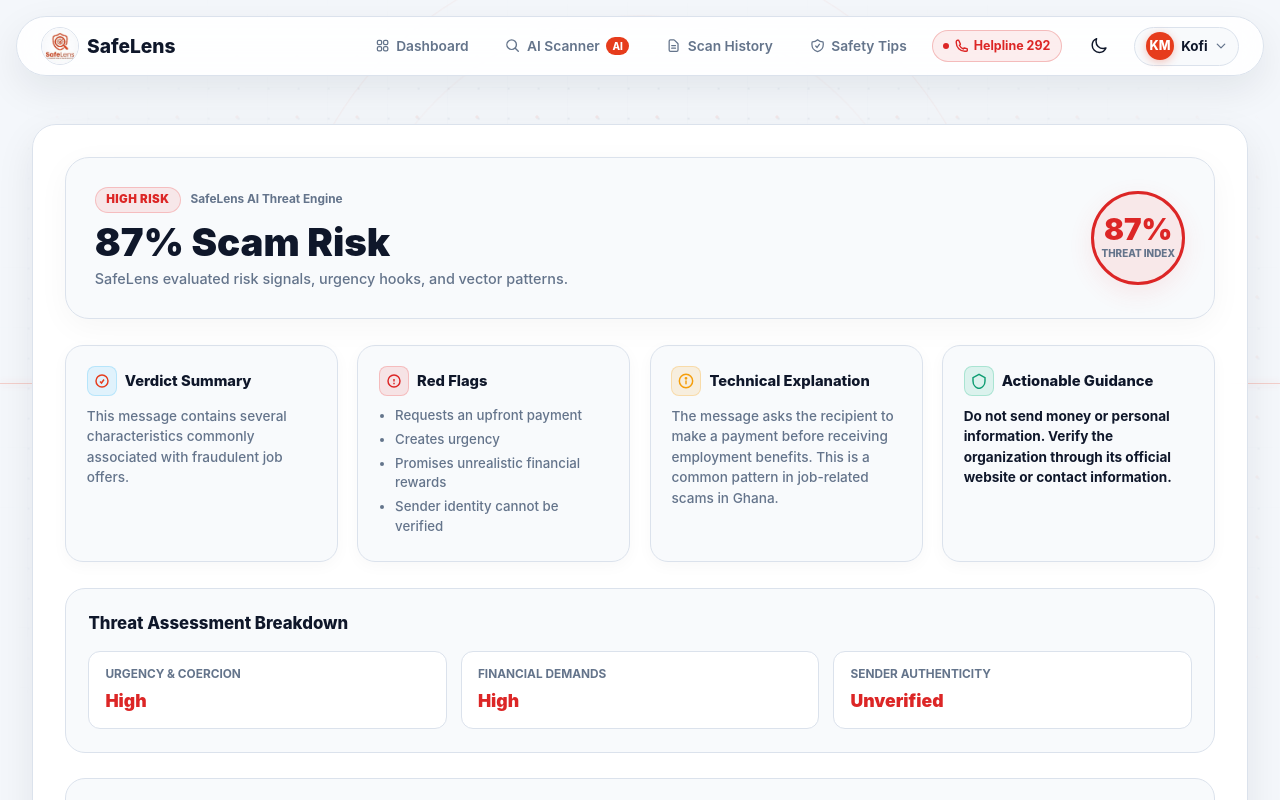
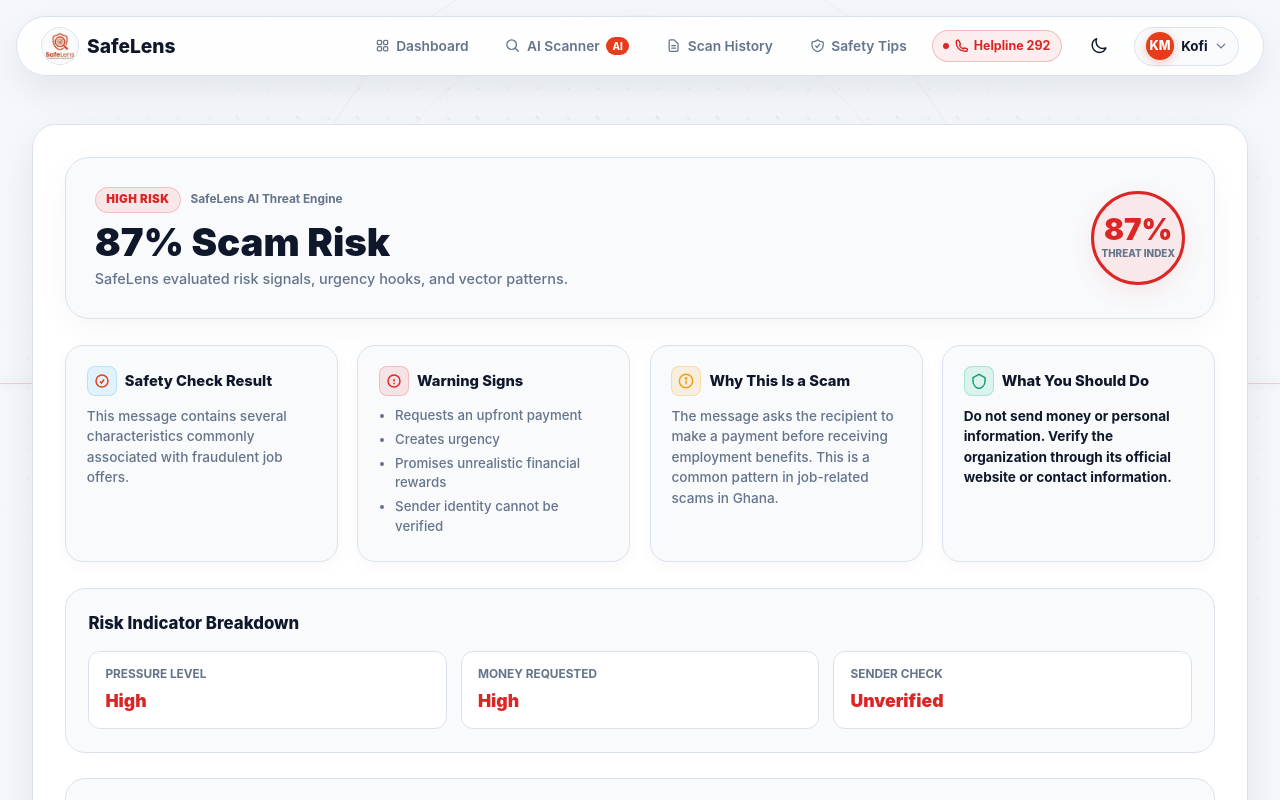
Before and after one commit to agudu50/SafeLens, a React (Vite) app in the folder client/: page /results/1 in a window 1280 px wide. Both pictures are taken after a click on the button "Quick Demo Login (Kofi Mensah)". Shown: the top 800 px of the page. Built offline with nearby package versions, Linux system fonts and the light colour scheme.

Commit message:
enhanced the safetytip page

```diff
--- a/client/src/pages/Results.jsx
+++ b/client/src/pages/Results.jsx
@@ -146,7 +146,7 @@
         {/* 4 Core Analysis Cards */}
         <div style={{ display: 'grid', gridTemplateColumns: 'repeat(auto-fit, minmax(220px, 1fr))', gap: '1.2rem', marginBottom: '1.6rem' }}>
 
-          {/* Card 1: Verdict Summary */}
+          {/* Card 1: Safety Check Result */}
           <div className="dash-stat-card" style={{ background: 'var(--surface-alt)', border: '1px solid var(--border)', borderRadius: '18px', padding: '1.3rem' }}>
             <div style={{ display: 'flex', alignItems: 'center', gap: '0.5rem', marginBottom: '0.6rem' }}>
               <div style={{ width: '30px', height: '30px', borderRadius: '8px', background: 'rgba(56, 189, 248, 0.12)', border: '1px solid rgba(56, 189, 248, 0.25)', display: 'grid', placeItems: 'center', color: 'var(--primary)' }}>
@@ -155,7 +155,7 @@
                 </svg>
               </div>
               <h3 style={{ margin: 0, fontSize: '0.92rem', fontWeight: 850, color: 'var(--text)' }}>
-                Verdict Summary
+                Safety Check Result
               </h3>
             </div>
             <p style={{ margin: 0, fontSize: '0.85rem', color: 'var(--muted)', lineHeight: 1.5, fontWeight: 500 }}>
@@ -163,7 +163,7 @@
             </p>
           </div>
 
-          {/* Card 2: Red Flags */}
+          {/* Card 2: Warning Signs */}
           <div className="dash-stat-card" style={{ background: 'var(--surface-alt)', border: '1px solid var(--border)', borderRadius: '18px', padding: '1.3rem' }}>
             <div style={{ display: 'flex', alignItems: 'center', gap: '0.5rem', marginBottom: '0.6rem' }}>
               <div style={{ width: '30px', height: '30px', borderRadius: '8px', background: 'rgba(239, 68, 68, 0.12)', border: '1px solid rgba(239, 68, 68, 0.25)', display: 'grid', placeItems: 'center', color: 'var(--danger)' }}>
@@ -172,7 +172,7 @@
                 </svg>
               </div>
               <h3 style={{ margin: 0, fontSize: '0.92rem', fontWeight: 850, color: 'var(--text)' }}>
-                Red Flags
+                Warning Signs
               </h3>
             </div>
             <ul style={{ paddingLeft: '1rem', margin: 0, fontSize: '0.83rem', color: 'var(--muted)', lineHeight: 1.45 }}>
@@ -182,7 +182,7 @@
             </ul>
           </div>
 
-          {/* Card 3: Technical Explanation */}
+          {/* Card 3: Why This Is a Scam */}
           <div className="dash-stat-card" style={{ background: 'var(--surface-alt)', border: '1px solid var(--border)', borderRadius: '18px', padding: '1.3rem' }}>
             <div style={{ display: 'flex', alignItems: 'center', gap: '0.5rem', marginBottom: '0.6rem' }}>
               <div style={{ width: '30px', height: '30px', borderRadius: '8px', background: 'rgba(245, 158, 11, 0.12)', border: '1px solid rgba(245, 158, 11, 0.25)', display: 'grid', placeItems: 'center', color: 'var(--warning)' }}>
@@ -193,7 +193,7 @@
                 </svg>
               </div>
               <h3 style={{ margin: 0, fontSize: '0.92rem', fontWeight: 850, color: 'var(--text)' }}>
-                Technical Explanation
+                Why This Is a Scam
               </h3>
             </div>
             <p style={{ margin: 0, fontSize: '0.85rem', color: 'var(--muted)', lineHeight: 1.5, fontWeight: 500 }}>
@@ -201,7 +201,7 @@
             </p>
           </div>
 
-          {/* Card 4: Actionable Guidance */}
+          {/* Card 4: What You Should Do */}
           <div className="dash-stat-card" style={{ background: 'var(--surface-alt)', border: '1px solid var(--border)', borderRadius: '18px', padding: '1.3rem' }}>
             <div style={{ display: 'flex', alignItems: 'center', gap: '0.5rem', marginBottom: '0.6rem' }}>
               <div style={{ width: '30px', height: '30px', borderRadius: '8px', background: 'rgba(16, 185, 129, 0.12)', border: '1px solid rgba(16, 185, 129, 0.25)', display: 'grid', placeItems: 'center', color: 'var(--success)' }}>
@@ -210,7 +210,7 @@
                 </svg>
               </div>
               <h3 style={{ margin: 0, fontSize: '0.92rem', fontWeight: 850, color: 'var(--text)' }}>
-                Actionable Guidance
+                What You Should Do
               </h3>
             </div>
             <p style={{ margin: 0, fontSize: '0.85rem', color: 'var(--text)', lineHeight: 1.5, fontWeight: 700 }}>
@@ -220,16 +220,16 @@
 
         </div>
 
-        {/* Threat Assessment Breakdown */}
+        {/* Risk Indicator Breakdown */}
         <div style={{ padding: '1.4rem', background: 'var(--surface-alt)', border: '1px solid var(--border)', borderRadius: '20px', marginBottom: '1.6rem' }}>
           <h3 style={{ margin: '0 0 0.9rem 0', fontSize: '1.05rem', fontWeight: 850, color: 'var(--text)' }}>
-            Threat Assessment Breakdown
+            Risk Indicator Breakdown
           </h3>
           <div style={{ display: 'grid', gridTemplateColumns: 'repeat(auto-fit, minmax(180px, 1fr))', gap: '0.9rem' }}>
 
             <div style={{ background: 'var(--surface)', padding: '0.85rem 1rem', borderRadius: '12px', border: '1px solid var(--border)' }}>
               <span style={{ fontSize: '0.74rem', color: 'var(--muted)', fontWeight: 700, textTransform: 'uppercase', display: 'block', marginBottom: '0.3rem' }}>
-                Urgency &amp; Coercion
+                Pressure Level
               </span>
               <span style={{ fontSize: '1.1rem', fontWeight: 900, color: metrics.urgency === 'High' ? 'var(--danger)' : metrics.urgency === 'Medium' ? 'var(--warning)' : 'var(--success)' }}>
                 {metrics.urgency}
@@ -238,7 +238,7 @@
 
             <div style={{ background: 'var(--surface)', padding: '0.85rem 1rem', borderRadius: '12px', border: '1px solid var(--border)' }}>
               <span style={{ fontSize: '0.74rem', color: 'var(--muted)', fontWeight: 700, textTransform: 'uppercase', display: 'block', marginBottom: '0.3rem' }}>
-                Financial Demands
+                Money Requested
               </span>
               <span style={{ fontSize: '1.1rem', fontWeight: 900, color: metrics.finance === 'High' ? 'var(--danger)' : metrics.finance === 'Medium' ? 'var(--warning)' : 'var(--success)' }}>
                 {metrics.finance}
@@ -247,7 +247,7 @@
 
             <div style={{ background: 'var(--surface)', padding: '0.85rem 1rem', borderRadius: '12px', border: '1px solid var(--border)' }}>
               <span style={{ fontSize: '0.74rem', color: 'var(--muted)', fontWeight: 700, textTransform: 'uppercase', display: 'block', marginBottom: '0.3rem' }}>
-                Sender Authenticity
+                Sender Check
               </span>
               <span style={{ fontSize: '1.1rem', fontWeight: 900, color: metrics.sender === 'Unverified' ? 'var(--danger)' : metrics.sender === 'Suspicious' ? 'var(--warning)' : 'var(--success)' }}>
                 {metrics.sender}
@@ -257,20 +257,20 @@
           </div>
         </div>
 
-        {/* AI Detected Threat & Vector Breakdown */}
+        {/* Scam Category Likelihood */}
         {result.vectorBreakdown && result.vectorBreakdown.length > 0 && (
           <div style={{ padding: '1.5rem', background: 'var(--surface-alt)', border: '1px solid var(--border)', borderRadius: '20px', marginBottom: '1.6rem' }}>
             <div style={{ display: 'flex', justifyContent: 'space-between', alignItems: 'center', flexWrap: 'wrap', gap: '0.5rem', marginBottom: '0.6rem' }}>
               <h3 style={{ margin: 0, fontSize: '1.05rem', color: 'var(--text)', fontWeight: 900 }}>
-                AI Detected Threat &amp; Vector Breakdown
+                Scam Category Likelihood
               </h3>
               <span style={{ fontSize: '0.74rem', fontWeight: 850, color: 'var(--danger)', background: 'rgba(239, 68, 68, 0.12)', padding: '0.2rem 0.65rem', borderRadius: '999px', border: '1px solid rgba(239, 68, 68, 0.25)' }}>
-                {result.threatCategory || 'MoMo Transfer & Cashout Fraud'}
+                {result.threatCategory || 'Mobile Money Scam'}
               </span>
             </div>
 
             <p style={{ fontSize: '0.82rem', color: 'var(--muted)', margin: '0 0 1rem 0', lineHeight: 1.45 }}>
-              SafeLens AI evaluated your submitted content to show category likelihood ratios across major fraud vectors:
+              SafeLens AI matched your message against common scam types in Ghana:
             </p>
 
             <div style={{ display: 'flex', flexDirection: 'column', gap: '0.75rem' }}>
```
